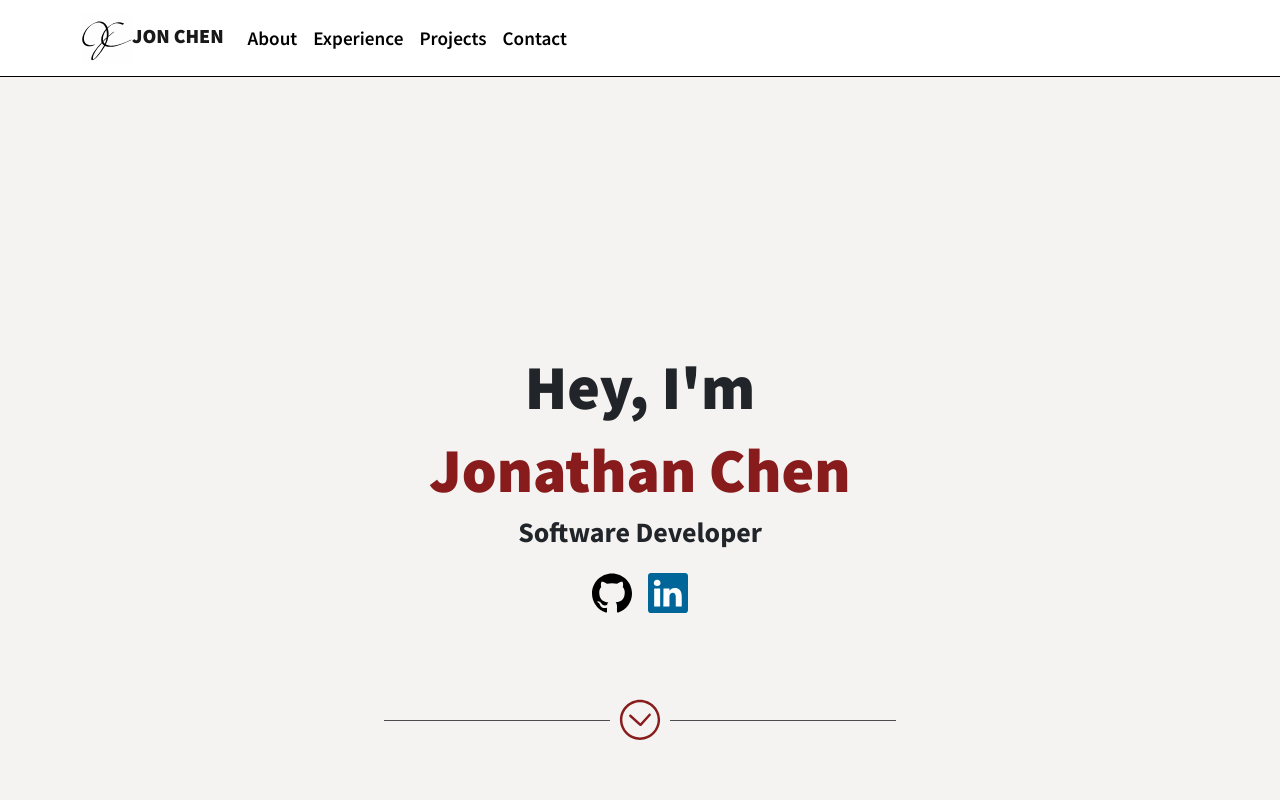
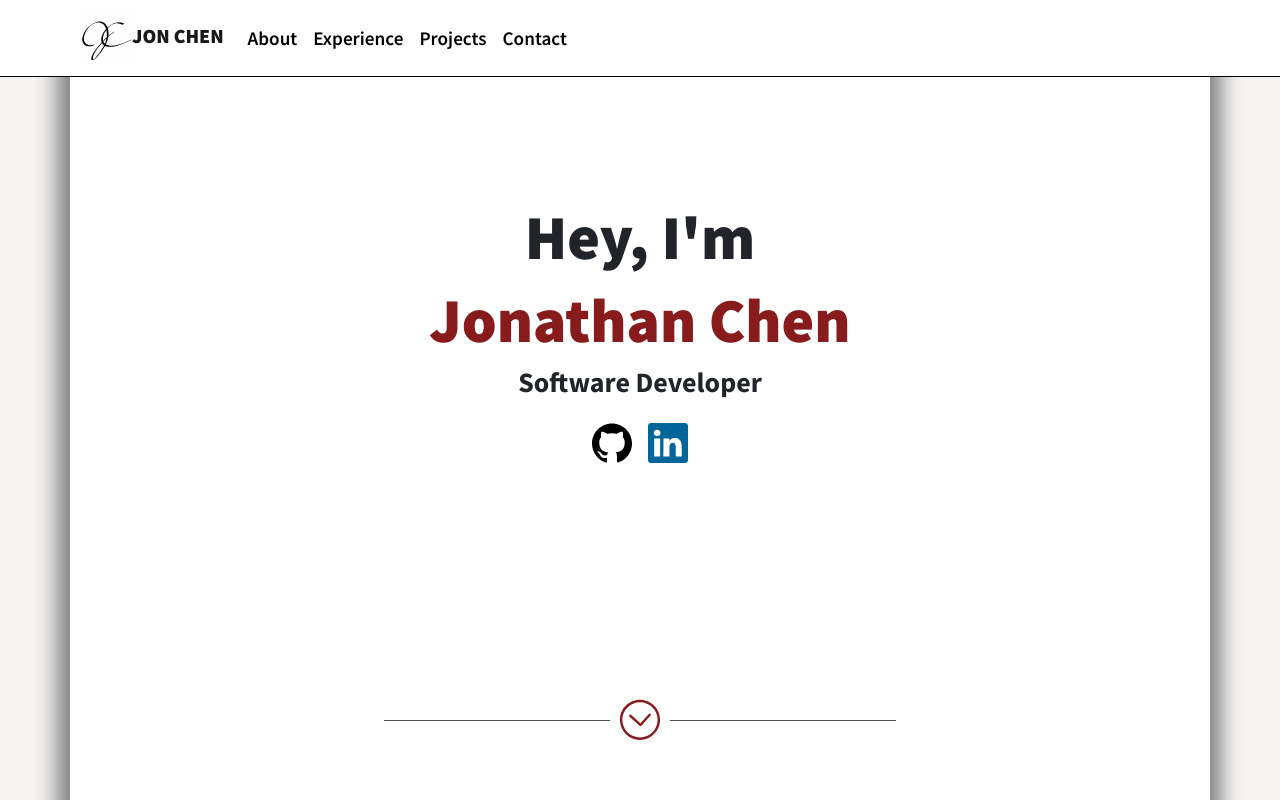
Before and after one commit to jchen2190/jchen2190.github.io, a React (Create React App) app: page / in a window 1280 px wide. Shown: the top 800 px of the page. Built offline with nearby package versions, Linux system fonts and the light colour scheme.

Commit message:
background style

```diff
--- a/src/App.css
+++ b/src/App.css
@@ -15,6 +15,10 @@
 body {
   background-color: #F4F3F2;
   font-family: 'Source Sans Pro', sans-serif;
+}
+.content {
+  background-color: white;
+  box-shadow: 15px 0 20px -4px grey, -15px 0 20px -2px grey;
 }
 .navbar {
   background-color: var(--white);
@@ -39,7 +43,7 @@ body {
   color: var(--maroon);
 }
 section {
-  margin-top: 150px;
+  padding-top: 150px;
 }
 #introduction {
   height: 90vh;
--- a/src/App.js
+++ b/src/App.js
@@ -12,7 +12,7 @@ import Footer from './components/footer';
 
 function App() {
   return (
-    <div className="container">
+    <div className="container content">
       <header>
         <Navigation />
       </header>
--- a/src/components/footer.js
+++ b/src/components/footer.js
@@ -20,7 +20,7 @@ function Footer() {
                     <img src={mailLogo} width="20" alt="email logo" />Email Me
                 </a>
             </div>
-            <p className="d-flex justify-content-center p-2">© 2023 Jon Chen.</p>
+            <p className="d-flex justify-content-center p-2 m-0">© 2023 Jon Chen.</p>
         </footer>
     );
 }
```
